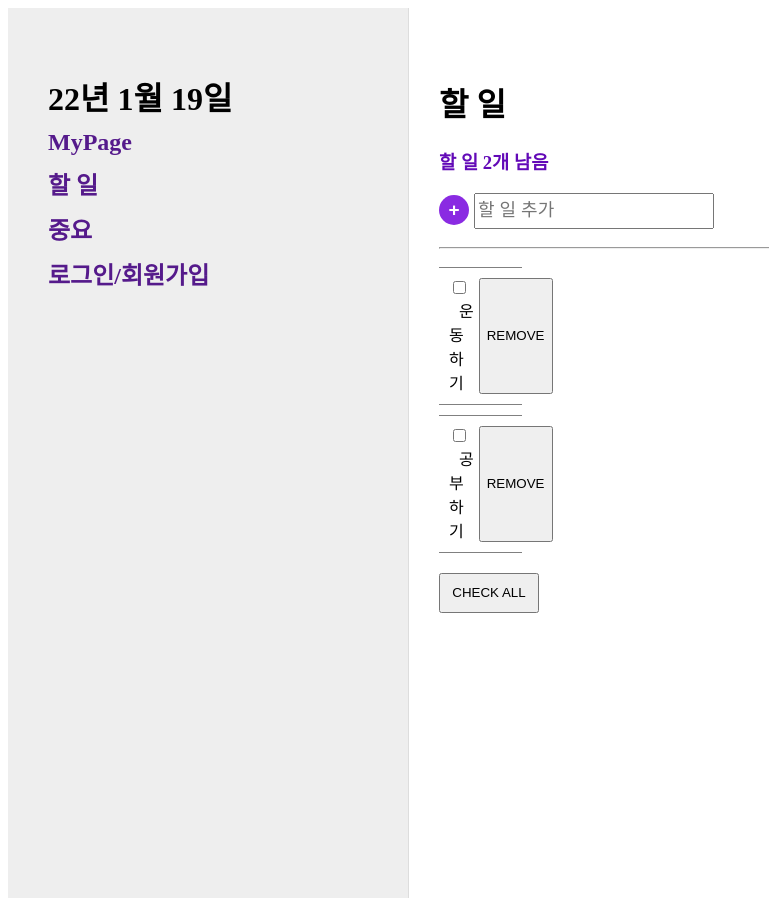
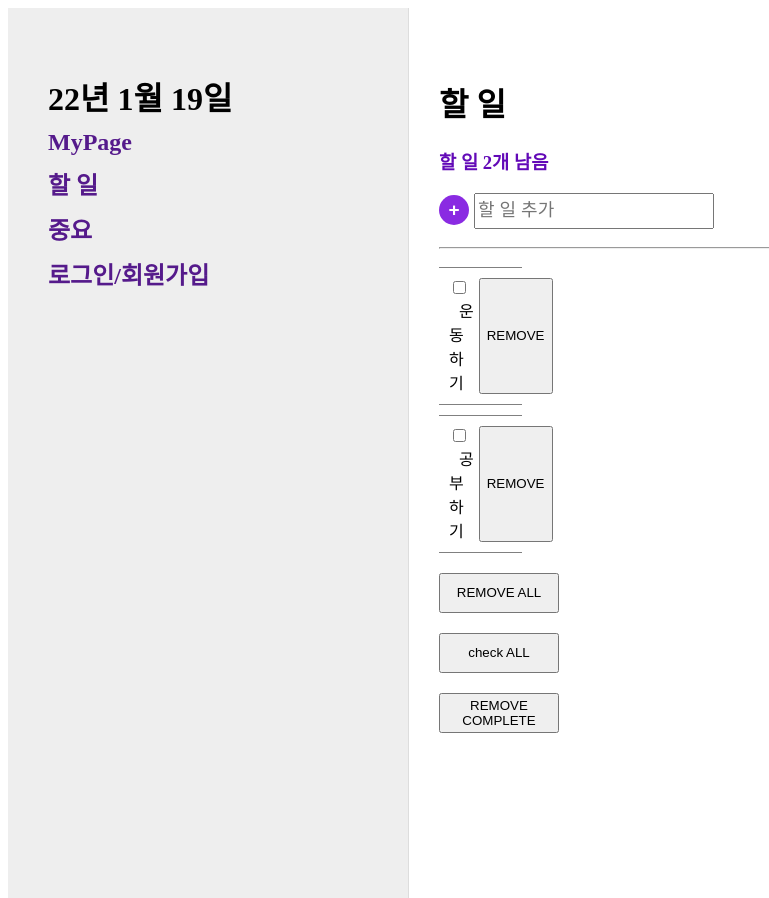
Before and after one commit to choheejin/os-angular-todolist, an Angular app in the folder frontend/app/: page / in a window 1280 px wide. Shown: the whole page, without its empty margins (0-769 px from the left). Built offline with nearby package versions, Linux system fonts and the light colour scheme.

Commit message:
Add: additional button

```diff
--- a/frontend/app/src/app/todo/todos/todos.component.css
+++ b/frontend/app/src/app/todo/todos/todos.component.css
@@ -65,8 +65,8 @@
   text-decoration: line-through;
 }
 
-.checkAll {
+.removeAll, .deleteComplete, .checkedAll {
   margin-top: 20px;
-  width: 100px;
+  width: 120px;
   height: 40px;
 }
--- a/frontend/app/src/app/todo/todos/todos.component.html
+++ b/frontend/app/src/app/todo/todos/todos.component.html
@@ -20,11 +20,13 @@
 
   <div *ngFor="let todo of todos" class="list" >
     <div class="done">
-      <input type="checkbox" (click)="toggleTodo(todo)"> <label>{{todo.comment}}</label>
+      <input type="checkbox" class="check" (click)="toggleTodo(todo)"> <label>{{todo.comment}}</label>
     </div>
     <button class="remove" (click)="removeTodo(todo)">REMOVE</button>
   </div>
-  <button class="checkAll" (click)="checkAll(todos)">CHECK ALL</button>
+  <button class="removeAll" (click)="removeAll(todos)">REMOVE ALL</button>
+  <button class="checkedAll" (click)="checkedAll(todos)">check ALL</button>
+  <button class="deleteComplete" (click)="deleteComplete(todos)">REMOVE COMPLETE</button>
 </div>
 
 <!--1. 삭제, 중요 기능 구현하기-->
--- a/frontend/app/src/app/todo/todos/todos.component.ts
+++ b/frontend/app/src/app/todo/todos/todos.component.ts
@@ -47,7 +47,15 @@ export class TodosComponent implements OnInit {
     todo.completed = !todo.completed
   }
 
-  checkAll(todo:any){
+  removeAll(todos:any){
+    this.todos.splice(0,this.todos.length);
+  }
+
+  checkedAll(todos:any){
+    document.querySelectorAll('.check').forEach((item) => item.setAttribute("checked", "true"));
+  }
+
+  deleteComplete(todos:any){
 
   }
 }
```
Also changed, not shown: 1 other file (tests, documents, lock files or other folders).
